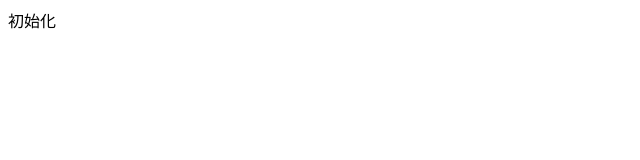
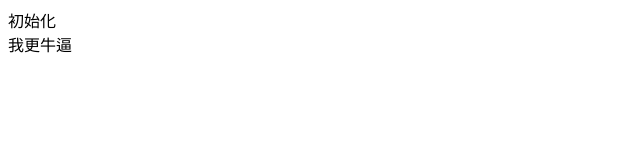
Before and after one commit to sarahxuqingqing/sarahxuqingqingthirdproject, a plain HTML site: page index.html in a window 1280 px wide. Shown: the whole page, without its empty margins (0-640 px from the left). Drawn offline with Linux system fonts and the light colour scheme.

Commit message:
我更牛逼

```diff
--- a/index.html
+++ b/index.html
@@ -8,5 +8,6 @@
 </head>
 <body>
     <div>初始化</div>
+    <div>我更牛逼</div>
 </body>
 </html>
```
